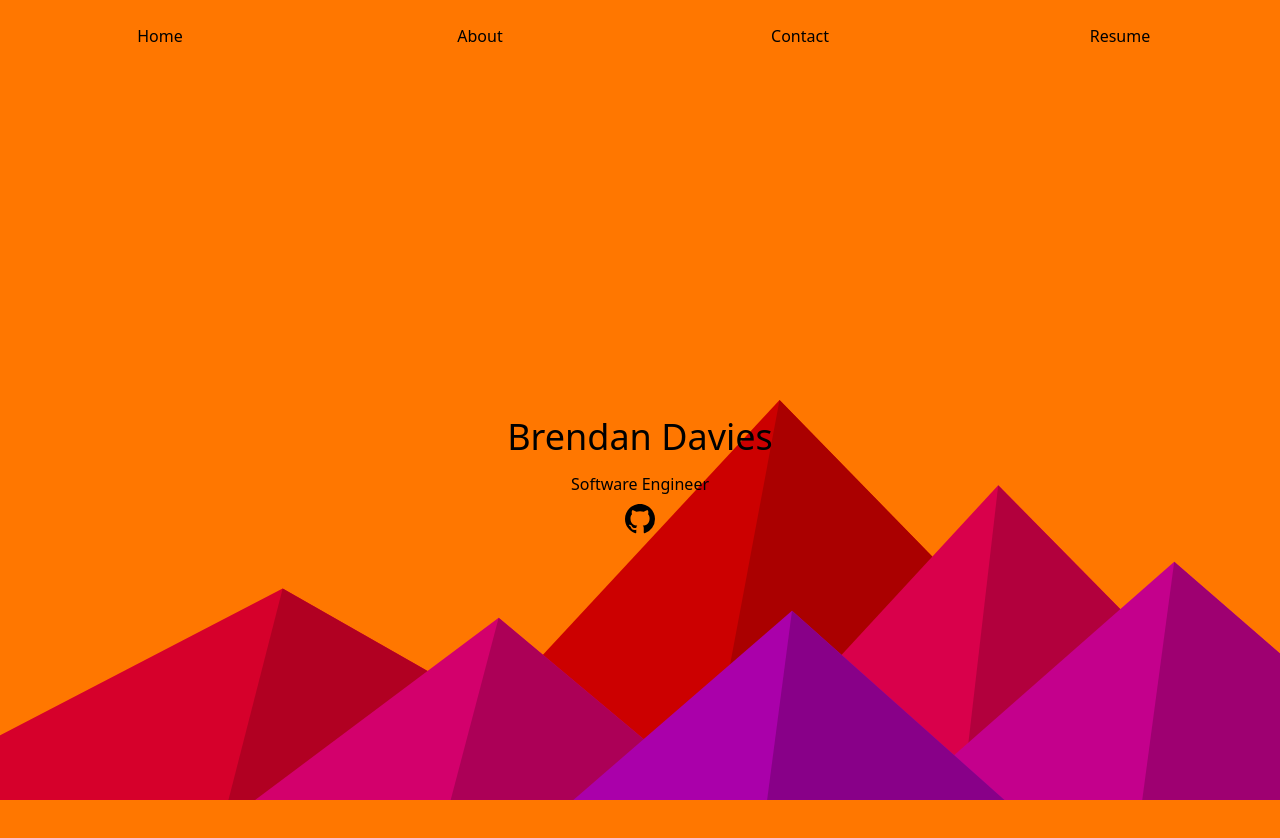
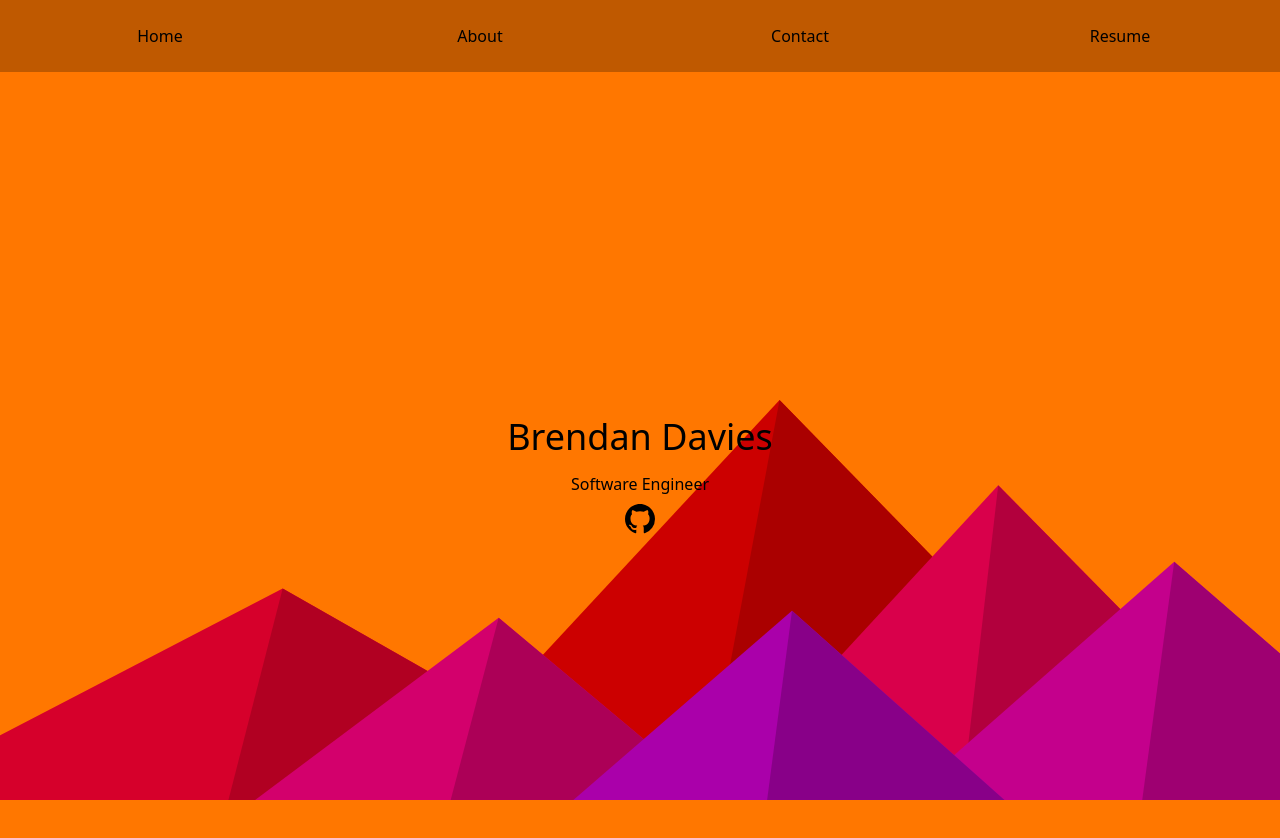
Before and after one commit to BrendanDavies/site, a Next.js app: page / in a window 1280 px wide. Shown: the top 838 px of the page. Built offline with nearby package versions, Linux system fonts and the light colour scheme; what tailwindcss-filters would draw is missing.

Commit message:
Add backdrop blur to header

```diff
--- a/components/Header.jsx
+++ b/components/Header.jsx
@@ -17,7 +17,14 @@ export const Header = () => {
           <Menu className="w-8 h-6 m-4" isExpanded={isExpanded}></Menu>
         </button>
 
-        <ul className={classNames('md:flex', { hidden: !isExpanded })}>
+        <ul
+          className={classNames(
+            'backdrop-blur bg-black bg-opacity-25 md:flex',
+            {
+              hidden: !isExpanded
+            }
+          )}
+        >
           <li className="flex-1 p-3 text-center md:p-6">
             <Link href="/">
               <a className="smoothscroll" href="/home">
```
